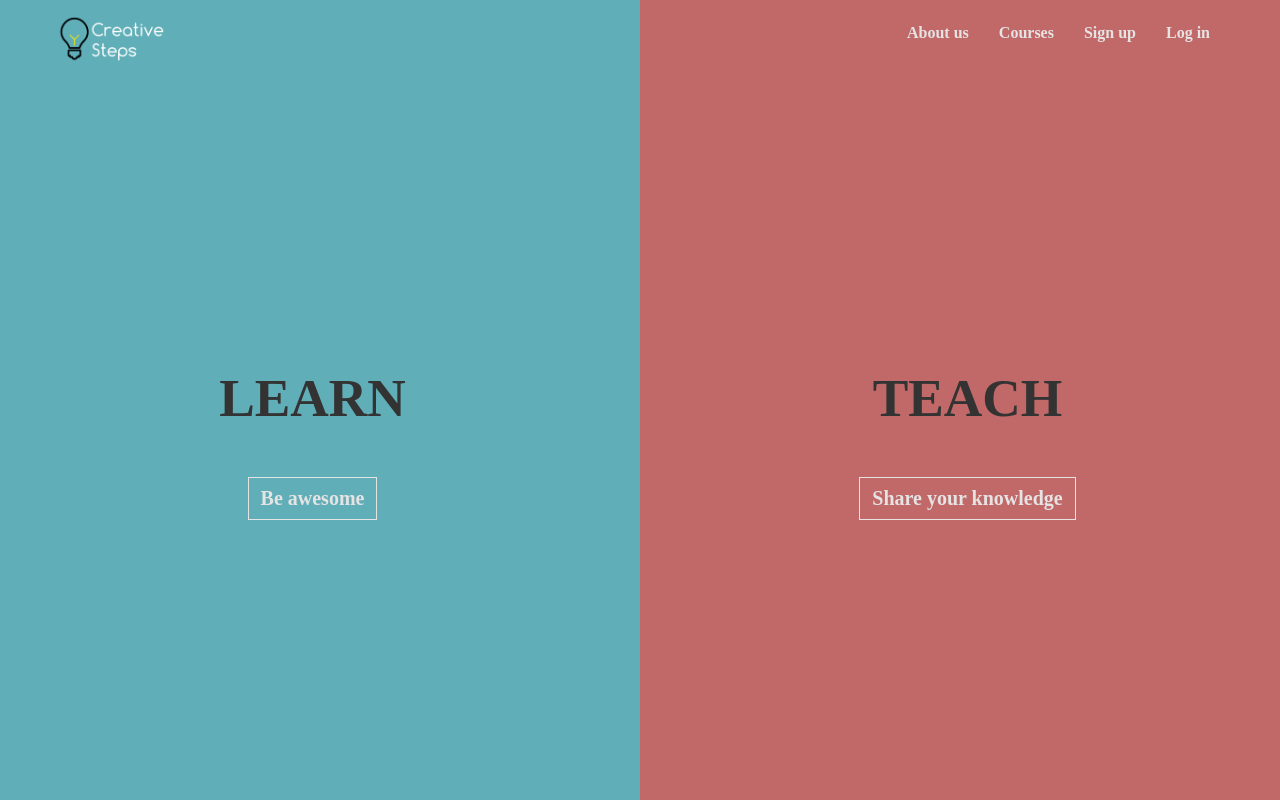
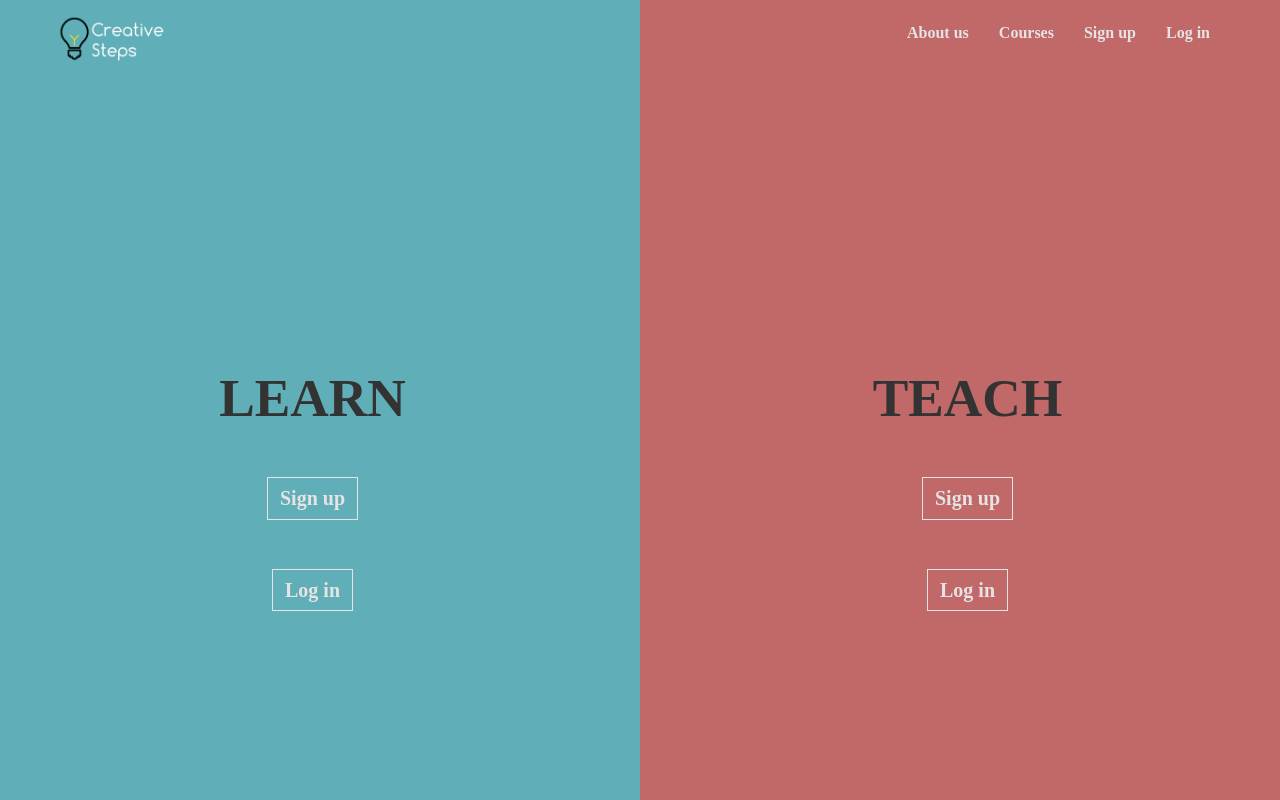
Before and after one commit to lenadis/CreativeSteps, a PHP site: page /homepage.php in a window 1280 px wide. Run offline with PHP 8.4, Linux system fonts and the light colour scheme.

Commit message:
Sign in login buttons added

```diff
--- a/homepage.php
+++ b/homepage.php
@@ -27,13 +27,17 @@
         <div class="col-md-6 learn-col">
             <div class="page-content text-center">
                 <p class="big-center"> LEARN </p>
-                <a class="subtitle btn btn-default" href=""> Be awesome </a>
+                <a class="subtitle btn btn-default" href=""> Sign up</a> <br>
+                <a class="subtitle btn btn-default" href=""> Log in </a> <br>
+
             </div>
         </div>
         <div class="col-md-6 teach-col">
             <div class="page-content text-center">
                 <p class="big-center"> TEACH </p>
-                <a class="subtitle btn btn-default" href=""> Share your knowledge </a>
+                <a class="subtitle btn btn-default" href=""> Sign up </a> <br>
+                <a class="subtitle btn btn-default" href=""> Log in </a> <br>
+
             </div>
         </div>
     </div>
```
